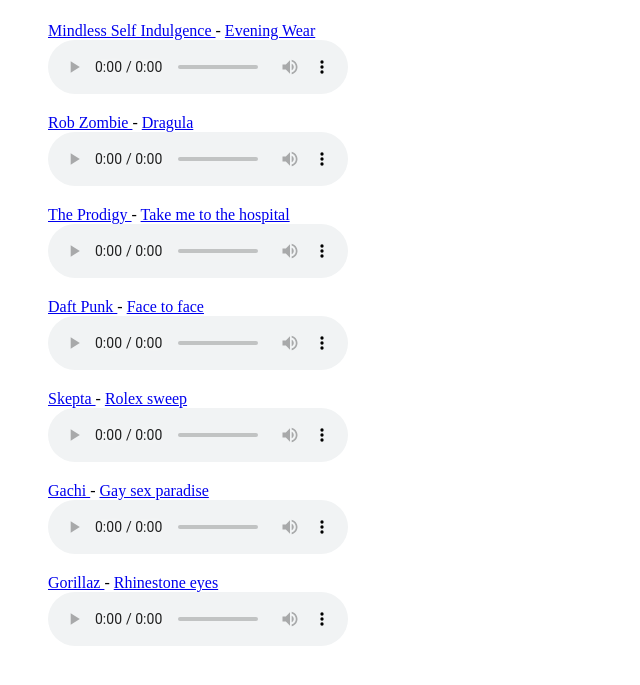
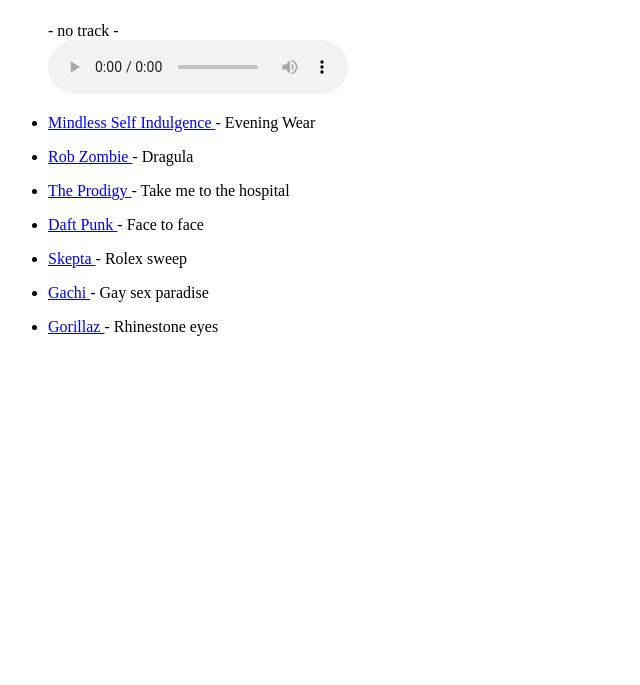
Before and after one commit to girvel/audio_library, a Django app: page / in a window 1280 px wide. Shown: the part 58-743 px from the top of the page, without its empty margins (0-640 px from the left). Run offline with Django 3.2, Linux system fonts and the light colour scheme; data comes from the database, SQL or seed files in the repository.

Commit message:
Remove redundant multiple players

```diff
--- a/core/templates/index.html
+++ b/core/templates/index.html
@@ -3,22 +3,34 @@
 
 
 {% block content %}
-{% for track in tracks %}
 
-<figure>
+<figure id="player">
     <figcaption>
-        <a href="{% url 'author' track.author %}">
-            {{ track.author }}
-        </a>
-        -
-        <a href="{% url 'track' track.author track.name %}">
-            {{ track.name }}
-        </a>
+        - no track -
     </figcaption>
-    <audio controls src="{{ track.file.url }}">
+    <audio controls>
         Your browser does not support the <code>audio</code> element.
     </audio>
 </figure>
 
+{% for track in tracks %}
+
+<ul>
+    <li onclick="set_track('{{ track.file.url }}', '{{ track.author }} - {{ track.name }}')">
+        <a href="{% url 'author' track.author %}">
+            {{ track.author }}
+        </a>
+        - {{ track.name }}
+    </li>
+</ul>
+
 {% endfor %}
+
+<script>
+function set_track(path_to_track, title) {
+    document.querySelector("#player audio").src = path_to_track
+    document.querySelector("#player figcaption").innerHTML = title
+}
+</script>
+
 {% endblock %}
```
